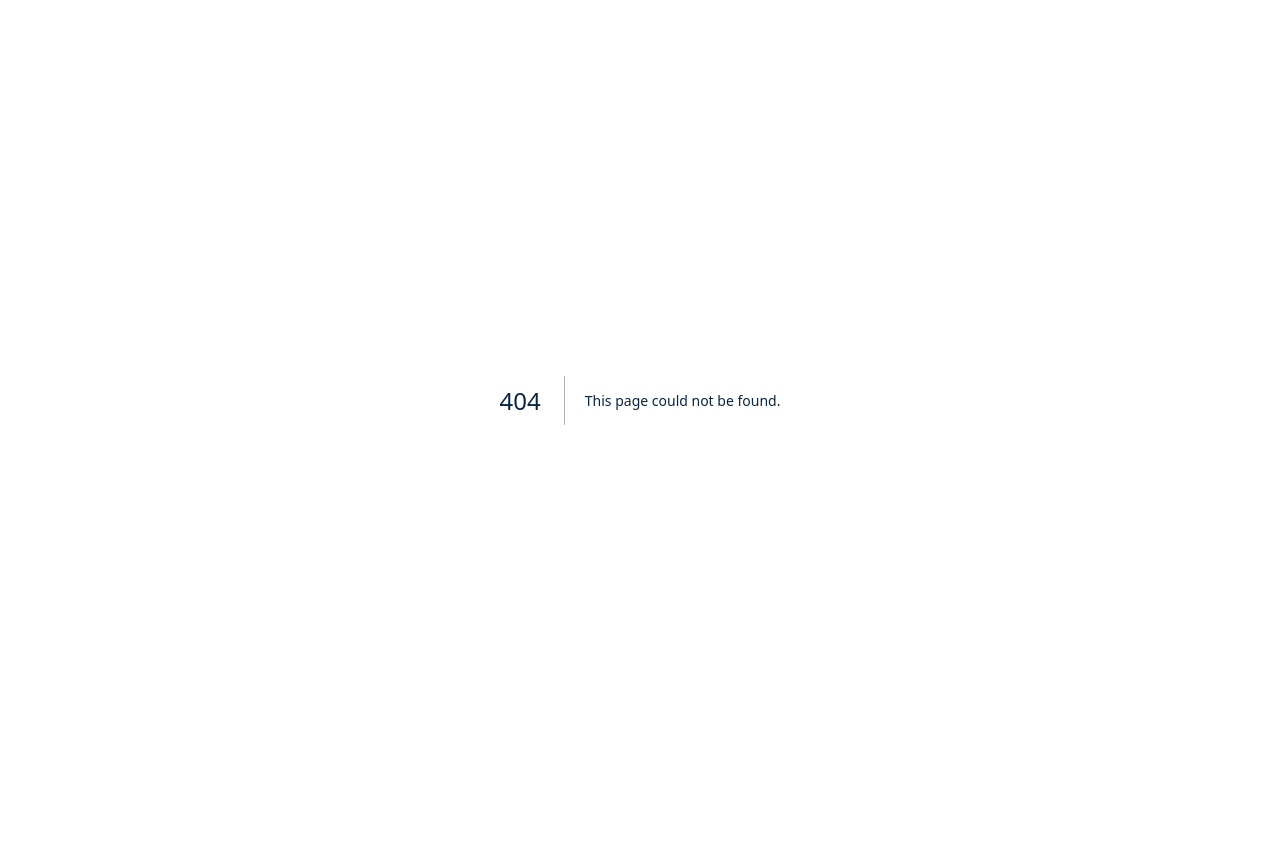
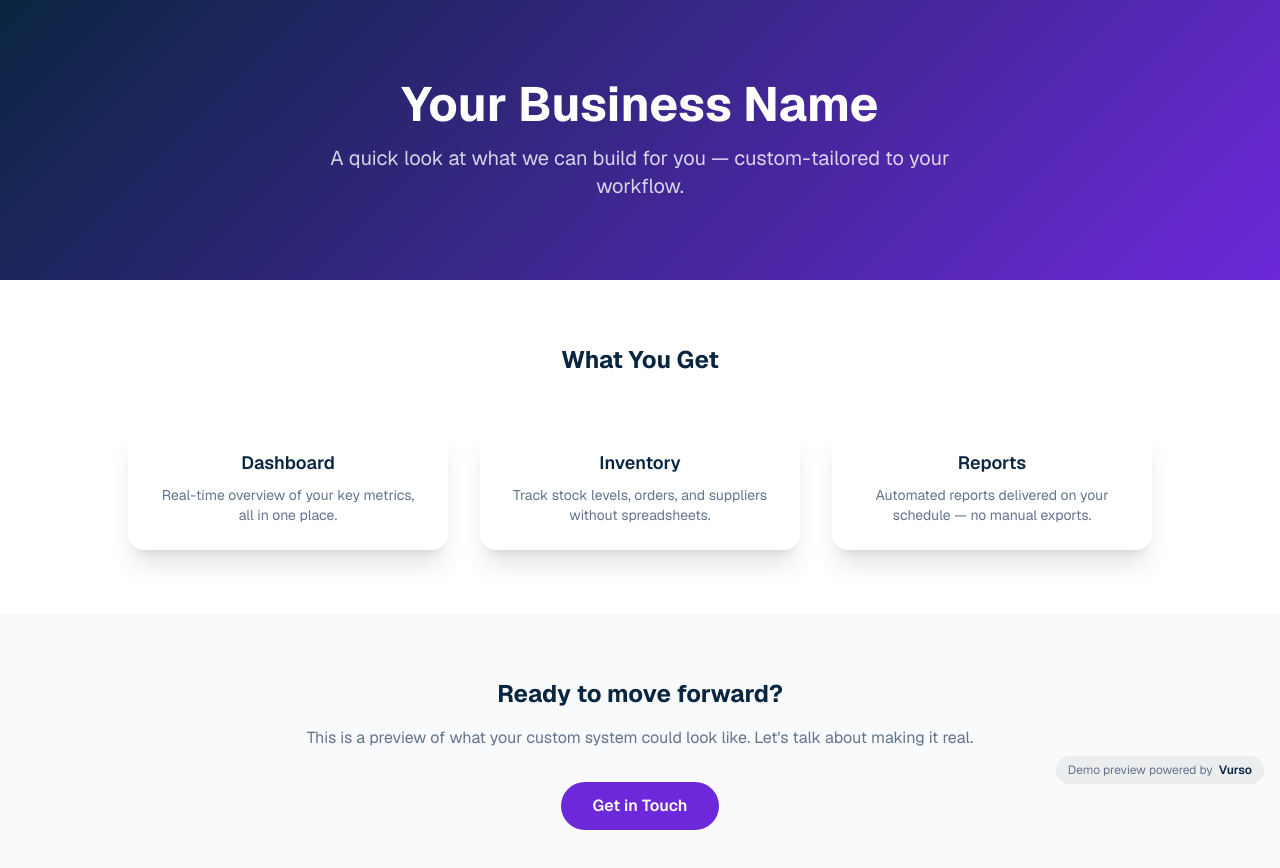
Before and after one commit to evvxnnn/Vurso, a Next.js app: page /demos/client1 in a window 1280 px wide. Before the commit this address had no page. Shown: the top 868 px of the page. Before the commit the page ends 800 px from the top, so only its background shows below. Built offline with nearby package versions, Linux system fonts and the light colour scheme.

Commit message:
update client site

```diff
--- /dev/null
+++ b/app/demos/client1/page.tsx
@@ -0,0 +1,73 @@
+import type { Metadata } from 'next'
+
+export const metadata: Metadata = {
+  title: 'Client Demo | Preview',
+}
+
+export default function Client1Demo() {
+  return (
+    <div className="min-h-screen flex flex-col">
+      {/* Hero */}
+      <header className="gradient-bg text-white py-20 px-6">
+        <div className="max-w-4xl mx-auto text-center">
+          <h1 className="text-4xl md:text-5xl font-bold mb-4">
+            Your Business Name
+          </h1>
+          <p className="text-lg md:text-xl text-white/80 max-w-2xl mx-auto">
+            A quick look at what we can build for you — custom-tailored to your workflow.
+          </p>
+        </div>
+      </header>
+
+      {/* Features */}
+      <section className="py-16 px-6">
+        <div className="max-w-5xl mx-auto">
+          <h2 className="text-2xl font-bold text-center mb-12">What You Get</h2>
+          <div className="grid md:grid-cols-3 gap-8">
+            {[
+              {
+                title: 'Dashboard',
+                description: 'Real-time overview of your key metrics, all in one place.',
+              },
+              {
+                title: 'Inventory',
+                description: 'Track stock levels, orders, and suppliers without spreadsheets.',
+              },
+              {
+                title: 'Reports',
+                description: 'Automated reports delivered on your schedule — no manual exports.',
+              },
+            ].map((feature) => (
+              <div
+                key={feature.title}
+                className="glass-card rounded-2xl p-6 text-center"
+              >
+                <h3 className="text-lg font-semibold mb-2">{feature.title}</h3>
+                <p className="text-dark-gray dark:text-slate-400 text-sm">
+                  {feature.description}
+                </p>
+              </div>
+            ))}
+          </div>
+        </div>
+      </section>
+
+      {/* CTA */}
+      <section className="py-16 px-6 bg-light-gray dark:bg-slate-900 mt-auto">
+        <div className="max-w-2xl mx-auto text-center">
+          <h2 className="text-2xl font-bold mb-4">Ready to move forward?</h2>
+          <p className="text-dark-gray dark:text-slate-400 mb-8">
+            This is a preview of what your custom system could look like.
+            Let&apos;s talk about making it real.
+          </p>
+          <a
+            href="https://vurso.com/#contact"
+            className="inline-block px-8 py-3 rounded-full bg-accent-purple hover:bg-accent-purple-light text-white font-semibold transition-colors"
+          >
+            Get in Touch
+          </a>
+        </div>
+      </section>
+    </div>
+  )
+}
--- /dev/null
+++ b/app/demos/layout.tsx
@@ -0,0 +1,29 @@
+import type { Metadata } from 'next'
+
+export const metadata: Metadata = {
+  title: 'Demo Preview',
+  robots: 'noindex, nofollow',
+}
+
+export default function DemoLayout({
+  children,
+}: {
+  children: React.ReactNode
+}) {
+  return (
+    <div className="min-h-screen bg-white dark:bg-slate-950">
+      {children}
+      <div className="fixed bottom-4 right-4 z-50">
+        <a
+          href="https://vurso.com"
+          target="_blank"
+          rel="noopener noreferrer"
+          className="flex items-center gap-1.5 px-3 py-1.5 rounded-full bg-black/5 dark:bg-white/10 backdrop-blur-sm text-xs text-dark-gray dark:text-slate-400 hover:text-accent-purple dark:hover:text-accent-purple-light transition-colors"
+        >
+          Demo preview powered by
+          <span className="font-semibold text-primary-navy dark:text-white">Vurso</span>
+        </a>
+      </div>
+    </div>
+  )
+}
```
